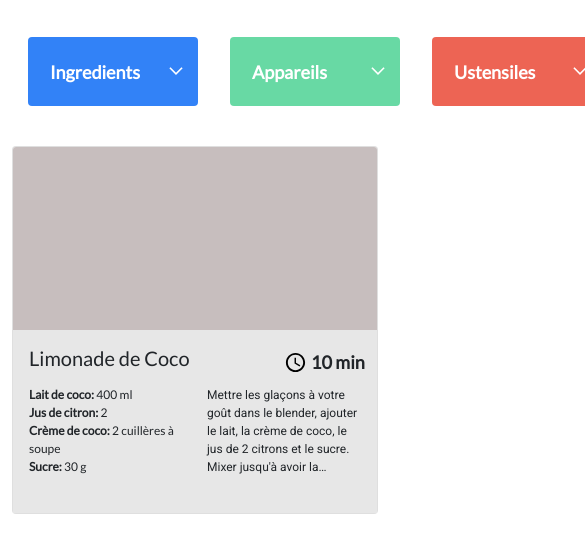
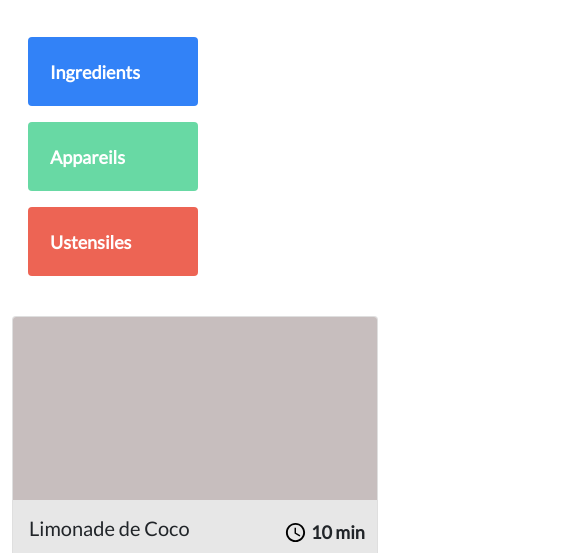
Before and after one commit to YU-KENT/les-petits-plats, a plain HTML site: page index.html in a window 390 px wide. Shown: the part 243-796 px from the top of the page, 585 px wide, since content can reach past the window. Drawn offline with nearby package versions, Linux system fonts and the light colour scheme.

Commit message:
responsive

```diff
--- a/index.css
+++ b/index.css
@@ -150,6 +150,9 @@ button{
 
     font-weight: 700;
 }
+.search-champs {
+    flex-direction: row;
+}
 .list{
     color:#FFFFFF;
     font-size: 18px;
--- a/index.html
+++ b/index.html
@@ -29,13 +29,13 @@
      <!--tag-->
      <div class ="div-tag"></div>
      <!--search champs-->
-     <div class="search-champs d-flex">
+     <div class="search-champs d-sm-flex d-md-flex">
 
         <div class="search-ingredients m-3">
           <input type="text" placeholder="Ingredients" class="border-0 rounded" id="search-champs_ingredients" onfocus="this.placeholder='',this.style.width='223px',changeArrow(this)" onblur="this.placeholder='Ingredients',gestionListApresBlur(this)">
           <svg xmlns="http://www.w3.org/2000/svg" class="arrowdown" width="16" height="16" viewBox="2.4 0 24 24"><g transform="rotate(-90 12 12)"><path fill="white" d="m10 24.4l-10-10l10-10l1.775 1.775L3.55 14.4l8.225 8.225L10 24.4Z"/></g></svg>
           <svg xmlns="http://www.w3.org/2000/svg" class="arrowup"width="16" height="16" viewBox="2.4 0 24 24"><g transform="rotate(90 14.4 14.4)"><path fill="white" d="m10 24.4l-10-10l10-10l1.775 1.775L3.55 14.4l8.225 8.225L10 24.4Z"/></g></svg>
-          <!--list-->
+          <!--ingredients-list-->
           <div class="ingredients-list row row-cols-3 rounded-bottom"></div>
         </div>
 
@@ -43,7 +43,7 @@
           <input type="text" placeholder="Appareils" class="border-0 rounded" id="search-champs_appareils" onfocus="this.placeholder='',this.style.width='223px',changeArrow(this)" onblur="this.placeholder='Appareils',this.style.width='170px',gestionListApresBlur(this)">
           <svg xmlns="http://www.w3.org/2000/svg" class="arrowdown" width="16" height="16" viewBox="2.4 0 24 24"><g transform="rotate(-90 12 12)"><path fill="white" d="m10 24.4l-10-10l10-10l1.775 1.775L3.55 14.4l8.225 8.225L10 24.4Z"/></g></svg>
           <svg xmlns="http://www.w3.org/2000/svg" class="arrowup" width="16" height="16" viewBox="2.4 0 24 24"><g transform="rotate(90 14.4 14.4)"><path fill="white" d="m10 24.4l-10-10l10-10l1.775 1.775L3.55 14.4l8.225 8.225L10 24.4Z"/></g></svg>
-          <!--list-->
+          <!--appareils-list-->
           <div class="appareils-list row row-clos-2 rounded-bottom"></div>
         </div>
 
@@ -51,7 +51,7 @@
           <input type="text" placeholder="Ustensiles" class="border-0 rounded" id="search-champs_ustensiles" onfocus="this.placeholder='',this.style.width='223px',changeArrow(this)" onblur="this.placeholder='Ustensiles',this.style.width='170px',gestionListApresBlur(this)" >
           <svg xmlns="http://www.w3.org/2000/svg" class="arrowdown" width="16" height="16" viewBox="2.4 0 24 24"><g transform="rotate(-90 12 12)"><path fill="white" d="m10 24.4l-10-10l10-10l1.775 1.775L3.55 14.4l8.225 8.225L10 24.4Z"/></g></svg>
           <svg xmlns="http://www.w3.org/2000/svg" class="arrowup"width="16" height="16" viewBox="2.4 0 24 24"><g transform="rotate(90 14.4 14.4)"><path fill="white" d="m10 24.4l-10-10l10-10l1.775 1.775L3.55 14.4l8.225 8.225L10 24.4Z"/></g></svg>
-          <!--list-->
+          <!--ustensiles-list-->
           <div class="ustensiles-list row row-cols-2 rounded-bottom "></div>
         </div>
      </div>
```
